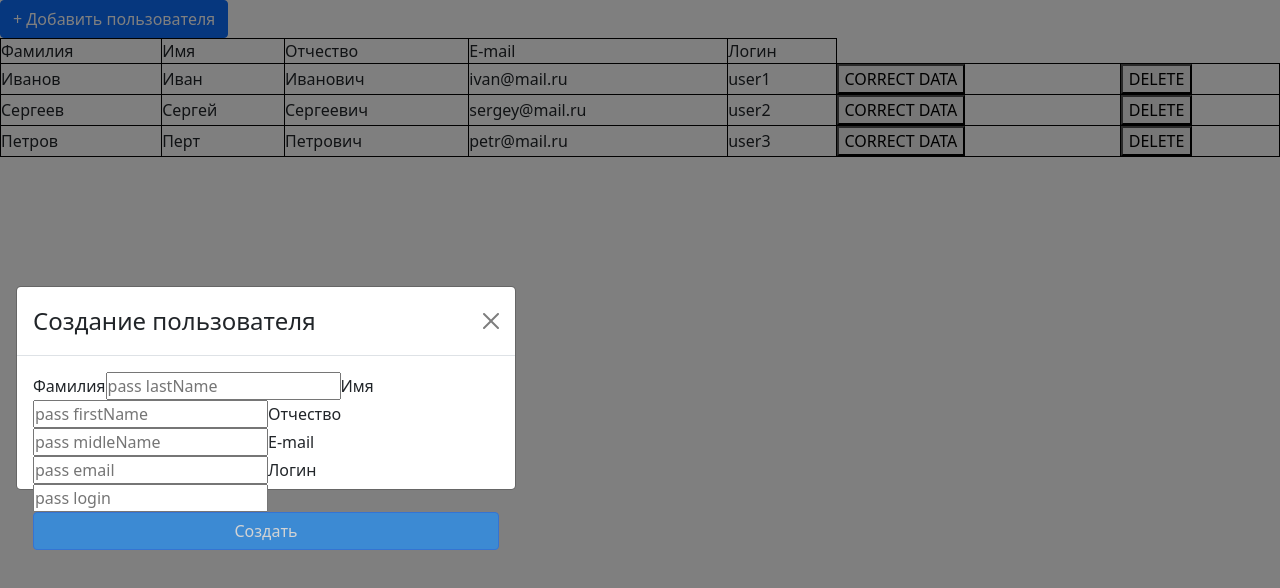
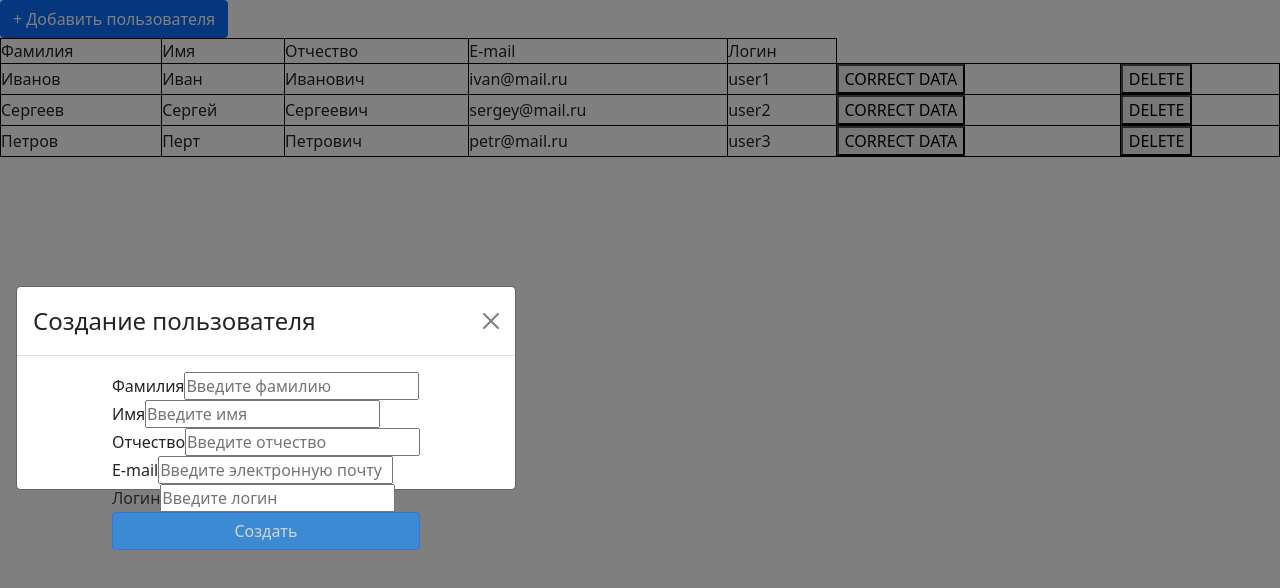
Before and after one commit to Timur-eit/users-table_react, a React (Create React App) app: page / in a window 1280 px wide. Both pictures are taken after a click on the button "+ Добавить пользователя". Shown: the top 588 px of the page. Built offline with nearby package versions, Linux system fonts and the light colour scheme.

Commit message:
fix form

```diff
--- a/src/App.tsx
+++ b/src/App.tsx
@@ -5,7 +5,7 @@ import {columnNames, defaultFormValues, initialTableData} from 'data/initialTabl
 function App() {
   return (
       <UsersTable
-        columns={Object.values(columnNames)}
+        columnData={columnNames}
         initialTableData={initialTableData}
         defaultFormValues={defaultFormValues}
       />
--- a/src/components/Table/index.tsx
+++ b/src/components/Table/index.tsx
@@ -1,4 +1,4 @@
-import React from "react";
+import React, { Fragment } from "react";
 import { Formik, Field, Form, FormikHelpers } from 'formik';
 
 import './style.scss';
@@ -7,6 +7,10 @@ import UserDeleteModal from 'components/DeleteUserModal';
 
 import HandleDataModal from 'shared/ui/Modal/HandleDataModal'
 // import ConfirmationModal from 'shared/ui/Modal/ConfirmationModal';
+
+import {IColumnsNames} from 'data/initialTableData'
+
+import {getByPlaceholderText} from 'shared/utils'
 
 import validate from 'components/Table/validation/validation'
 
@@ -25,14 +29,14 @@ import {
 } from 'ducks/userTable';
 
 interface IUsersTableProps {
-    columns: string[],
+    columnData: IColumnsNames,
     initialTableData: IUserData[],
     defaultFormValues: IUserData,
 }
 
 function UsersTable(props: IUsersTableProps) {
     const {
-        columns,
+        columnData,
         initialTableData,
         defaultFormValues,
     } = props;
@@ -104,7 +108,7 @@ function UsersTable(props: IUsersTableProps) {
             <table>
                 <thead>
                     <tr>
-                        {columns.map((item) => {
+                        {Object.values(columnData).map((item) => {
                             return <th key={item}>{item}</th>;
                         })}
                     </tr>
@@ -159,21 +163,20 @@ function UsersTable(props: IUsersTableProps) {
                             resetForm();
                             setModifyTableState(null);
                         }}
-                        validate={(values) => validate(values, setSubmitAvailable)}
-                    >
-                        <Form>
-                            <label htmlFor="lastName">Фамилия</label>
-                            <Field id="lastName" name="lastName" placeholder="pass lastName" required/>
-                            <label htmlFor="firstName">Имя</label>
-                            <Field id="firstName" name="firstName" placeholder="pass firstName" required/>
-                            <label htmlFor="midleName">Отчество</label>
-                            <Field id="midleName" name="midleName" placeholder="pass midleName" required/>
-                            <label htmlFor="email">E-mail</label>
-                            <Field id="email" name="email" placeholder="pass email" required/>
-                            <label htmlFor="login">Логин</label>
-                            <Field id="login" name="login" placeholder="pass login" required/>
-                            <Button disabled={!submitAvailable} type="submit">{getDataModalLabels().confirmButton}</Button>
-                        </Form>
+                        validate={(values) => validate(values, setSubmitAvailable)}>
+                        {({ errors, touched }) => (
+                            <Form>
+                                {Object.keys(columnData).map((fieldName, i) => {
+                                    return (
+                                        <div key={fieldName + i}>
+                                            <label htmlFor={fieldName}>{columnData[fieldName]}</label>
+                                            <Field id={fieldName} name={fieldName} placeholder={getByPlaceholderText(fieldName)} required/>
+                                        </div>
+                                    )
+                                })}
+                                <Button disabled={!submitAvailable} type="submit">{getDataModalLabels().confirmButton}</Button>
+                            </Form>
+                        )}
                     </Formik>
                 </>}
             />
--- a/src/data/initialTableData.ts
+++ b/src/data/initialTableData.ts
@@ -1,5 +1,5 @@
 import { IUserData } from 'ducks/userTable';
-interface IColumnsNames {
+export interface IColumnsNames {
     [fieldName: string]: string
 }
 
--- /dev/null
+++ b/src/shared/utils.ts
@@ -0,0 +1,16 @@
+export function getByPlaceholderText(fieldName: string): string {
+    switch (fieldName) {
+        case 'lastName':
+            return 'Введите фамилию';
+        case 'firstName':
+            return 'Введите имя';
+        case 'midleName':
+            return 'Введите отчество';
+        case 'email':
+            return 'Введите электронную почту';
+        case 'login':
+            return 'Введите логин';
+        default:
+            return '';
+    }
+}
```
